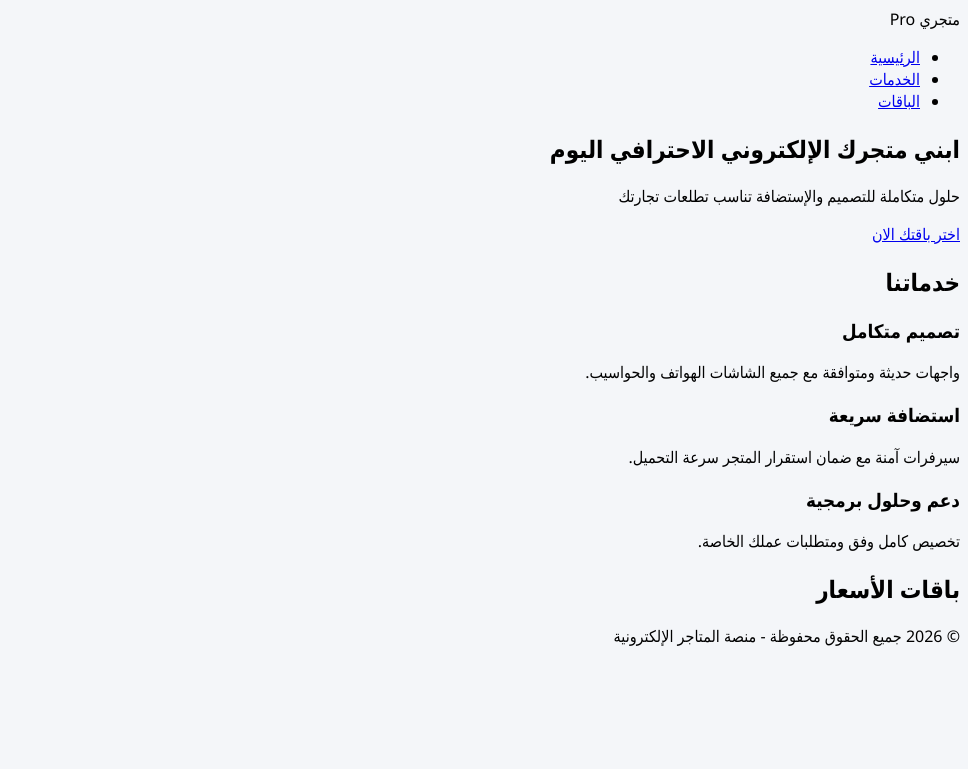
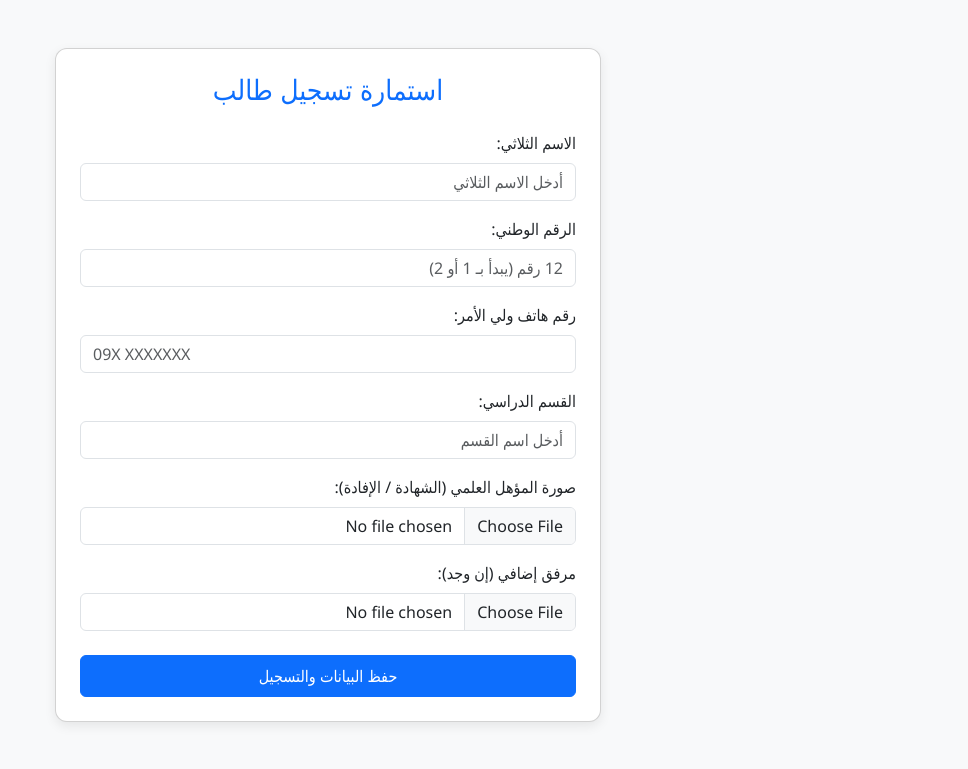
Before and after one commit to elshiebani/student_system, a Flask app: page / in a window 1280 px wide. Shown: the top 769 px of the page, without its empty margins (312-1280 px from the left). Run offline with Flask 3, Linux system fonts and the light colour scheme.

Commit message:
Update index.html for student registration system

```diff
--- a/student_system/templates/index.html
+++ b/student_system/templates/index.html
@@ -1,52 +1,74 @@
-{% extends 'base.html' %}
+<!DOCTYPE html>
+<html lang="ar" dir="rtl">
+<head>
+    <meta charset="UTF-8">
+    <meta name="viewport" content="width=device-width, initial-scale=1.0">
+    <title>منظومة تسجيل الطلاب</title>
+    <link rel="stylesheet" href="https://cdn.jsdelivr.net/npm/bootstrap@5.3.0/dist/css/bootstrap.rtl.min.css">
+    <style>
+        body { background-color: #f8f9fa; font-family: 'Segoe UI', Tahoma, Geneva, Verdana, sans-serif; }
+        .card { border-radius: 12px; box-shadow: 0 4px 12px rgba(0,0,0,0.08); }
+    </style>
+</head>
+<body>
+<div class="container py-5">
+    <div class="row justify-content-center">
+        <div class="col-md-8 col-lg-6">
+            <div class="card p-4">
+                <h3 class="text-center mb-4 text-primary">استمارة تسجيل طالب</h3>
 
-{% block title %}الرئيسية - تصميم واستضافة المتاجر الإلكترونية{% endblock %}
+                {% with messages = get_flashed_messages(with_categories=true) %}
+                  {% if messages %}
+                    {% for category, message in messages %}
+                      <div class="alert alert-{{ category }}">{{ message }}</div>
+                    {% endfor %}
+                  {% endif %}
+                {% endwith %}
 
-{% block content %}
-<section id="hero" class="hero">
-    <h1>ابني متجرك الإلكتروني الاحترافي اليوم</h1>
-    <p>حلول متكاملة للتصميم والإستضافة تناسب تطلعات تجارتك</p>
-    <a href="#packages" class="btn">اختر باقتك الان</a>
-</section>
+                <form action="/register" method="POST" enctype="multipart/form-data">
 
-<section id="services" class="services">
-    <h2>خدماتنا</h2>
-    <div class="grid">
-        <div class="card">
-            <h3>تصميم متكامل</h3>
-            <p>واجهات حديثة ومتوافقة مع جميع الشاشات الهواتف والحواسيب.</p>
-        </div>
-        <div class="card">
-            <h3>استضافة سريعة</h3>
-            <p>سيرفرات آمنة مع ضمان استقرار المتجر سرعة التحميل.</p>
-        </div>
-        <div class="card">
-            <h3>دعم وحلول برمجية</h3>
-            <p>تخصيص كامل وفق ومتطلبات عملك الخاصة.</p>
+                    <div class="mb-3">
+                        <label class="form-label">الاسم الثلاثي:</label>
+                        <input type="text" name="full_name" class="form-control" required placeholder="أدخل الاسم الثلاثي">
+                    </div>
+
+                    <div class="mb-3">
+                        <label class="form-label">الرقم الوطني:</label>
+                        <input type="text"
+                               name="national_id"
+                               class="form-control"
+                               pattern="[12][0-9]{11}"
+                               maxlength="12"
+                               placeholder="12 رقم (يبدأ بـ 1 أو 2)"
+                               title="الرقم الوطني يتكون من 12 رقماً ويبدأ بـ 1 أو 2"
+                               required>
+                    </div>
+
+                    <div class="mb-3">
+                        <label class="form-label">رقم هاتف ولي الأمر:</label>
+                        <input type="tel" name="parent_phone" class="form-control" required placeholder="09X XXXXXXX">
+                    </div>
+
+                    <div class="mb-3">
+                        <label class="form-label">القسم الدراسي:</label>
+                        <input type="text" name="department" class="form-control" required placeholder="أدخل اسم القسم">
+                    </div>
+
+                    <div class="mb-3">
+                        <label class="form-label">صورة المؤهل العلمي (الشهادة / الإفادة):</label>
+                        <input type="file" name="qualifier_image" class="form-control" accept="image/*,.pdf" required>
+                    </div>
+
+                    <div class="mb-4">
+                        <label class="form-label">مرفق إضافي (إن وجد):</label>
+                        <input type="file" name="cert_file" class="form-control" accept="image/*,.pdf">
+                    </div>
+
+                    <button type="submit" class="btn btn-primary w-100 py-2">حفظ البيانات والتسجيل</button>
+                </form>
+            </div>
         </div>
     </div>
-</section>
-
-<section id="packages" class="packages">
-    <h2>باقات الأسعار</h2>
-    <div class="grid">
-        {% for pkg in packages %}
-        <div class="card package-card">
-            <h3>{{ pkg.name }}</h3>
-            <div class="price">{{ pkg.price }}</div>
-            <ul>
-                {% for feature in pkg.features %}
-                <li>{{ feature }}</li>
-                {% endfor %}
-            </ul>
-            <form action="{{ url_for('order') }}" method="POST">
-                <input type="hidden" name="package_id" value="{{ pkg.id }}">
-                <input type="text" name="name" placeholder="الاسم الكامل" required>
-                <input type="email" name="email" placeholder="البريد الإلكتروني" required>
-                <button type="submit" class="btn">طلب الباقة</button>
-            </form>
-        </div>
-        {% endfor %}
-    </div>
-</section>
-{% endblock %}
+</div>
+</body>
+</html>
```
